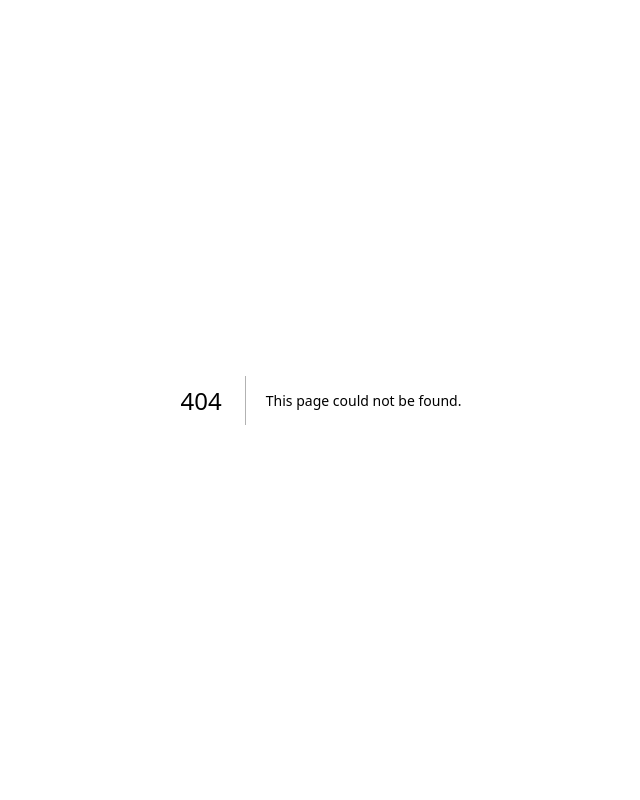
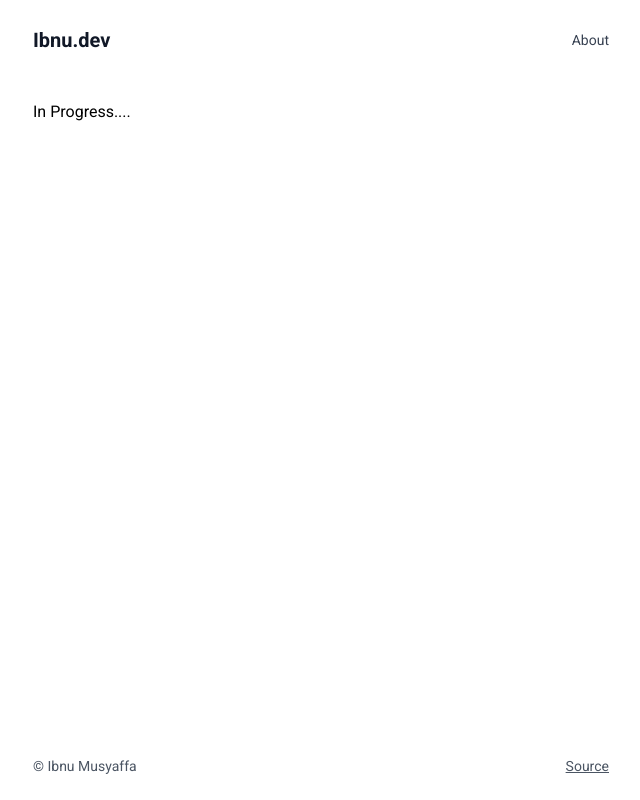
Before and after one commit to ibnumusyaffa/next-mdx-blog, a Next.js app: page /about in a window 1280 px wide. Before the commit this address had no page. Shown: the whole page, without its empty margins (319-959 px from the left). Built offline with nearby package versions, Linux system fonts and the light colour scheme.

Commit message:
update design

```diff
--- a/components/Layout.js
+++ b/components/Layout.js
@@ -5,30 +5,36 @@ function Layout({ children }) {
   return (
     <React.Fragment>
       <nav>
-        <div className="h-20 flex justify-center border-b">
-          <div className="px-5 md:px-0 w-full md:w-[45%]   h-full flex items-center justify-between">
+        <div className="h-20 flex justify-center px-5 md:px-0">
+          <div className="w-full md:w-[45%]   h-full flex items-center justify-between">
             <Link href="/">
-              <di className="flex items-center space-x-3 ">
-                <div className="text-2xl lowercase font-bold text-transparent bg-clip-text bg-gradient-to-r from-purple-700  to-pink-500">
-                  Ibnu.dev
-                </div>
+              <di className="flex items-center space-x-3  transition-colors text-gray-900 hover:text-purple-700">
+                <div className="text-xl font-bold">Ibnu.dev</div>
               </di>
             </Link>
+            <div>
+              <Link href="/about">
+                <di className="flex items-center space-x-3  transition-colors text-gray-700 hover:text-purple-900">
+                  <div className="text-sm">About</div>
+                </di>
+              </Link>
+            </div>
           </div>
         </div>
       </nav>
 
       <div
-        className="flex justify-center py-5 mt-5"
+        className="flex justify-center py-5 px-5 md:px-0"
         style={{
-          minHeight: "calc(100vh - 8rem)",
+          minHeight: "calc(100vh - 9rem)",
         }}
       >
-        <main className="px-5 md:px-0 w-full md:w-[45%]">{children}</main>
+        <main className="w-full md:w-[45%] ">{children}</main>
       </div>
       <footer className="flex justify-center">
-        <div className="px-5 md:px-0 w-full md:w-[45%] text-gray-600 text-sm border-t border-gray-300 py-5 text-center">
-          © 2022. Ibnu Musyaffa
+        <div className="px-5 md:px-0 w-full md:w-[45%] text-gray-600 flex justify-between text-sm py-5">
+          <div>© Ibnu Musyaffa</div>
+          <a href="https://github.com/ibnumusyaffa/ibnu.dev" className="underline">Source</a>
         </div>
       </footer>
     </React.Fragment>
--- a/content/articles/practical-go-error-handling.mdx
+++ b/content/articles/practical-go-error-handling.mdx
@@ -188,7 +188,8 @@ func NewQueryError(message string, query string) *QueryError {
 func doSomething(level int) error {
 	if level == 1 {
 		return NewQueryError("Some query error", "Select * from blabla")
-    //kita juga bisa membuat error tanpa function constructor, sebagai contohnya
+
+    //kita juga bisa membuat error tanpa function constructor
     //return  &QueryError{Message: "Some query error", Query: "Select * from blabla"}
 	}
 
--- a/helpers/date.js
+++ b/helpers/date.js
@@ -2,5 +2,5 @@ import { format } from "date-fns";
 import locale from "date-fns/locale/id";
 
 export function defaultFormat(date) {
-  return format(date, "dd MMMM, yyyy", { locale });
+  return format(date, "dd MMM, yy", { locale });
 }
--- a/pages/_app.js
+++ b/pages/_app.js
@@ -9,6 +9,7 @@ import "@fontsource/roboto/500-italic.css";
 
 import "@fontsource/jetbrains-mono/400.css";
 import "@fontsource/jetbrains-mono/400-italic.css";
+
 import { Analytics } from "@vercel/analytics/react";
 import React from "react";
 
--- a/pages/_document.js
+++ b/pages/_document.js
@@ -10,7 +10,6 @@ class MyDocument extends Document {
     return (
       <Html lang="id">
         <Head>
-          <script async src="https://cdn.splitbee.io/sb.js"></script>
         </Head>
         <body>
           <Main />
--- /dev/null
+++ b/pages/about.js
@@ -0,0 +1,9 @@
+import React from 'react'
+import Layout from "../components/Layout";
+function About() {
+  return (
+    <Layout>In Progress....</Layout>
+  )
+}
+
+export default About
--- a/pages/api/og.js
+++ b/pages/api/og.js
@@ -1,23 +1,18 @@
 import { ImageResponse } from "@vercel/og";
 
 export const config = {
-  runtime: 'edge',
+  runtime: "edge",
 };
 
-
 export default function (req) {
-
-
   const { searchParams } = new URL(req.url);
 
-  const hasTitle = searchParams.has('title');
+  const hasTitle = searchParams.has("title");
   const heading = hasTitle
-      ? searchParams.get('title')?.slice(0, 100)
-      : 'My default title';
+    ? searchParams.get("title")?.slice(0, 100)
+    : "My default title";
 
-
-  const mode = "dark"
-  const paint =  "#fff"
+  const paint = "#fff";
 
   const fontSize = heading.length > 100 ? "70px" : "90px";
 
@@ -28,14 +23,10 @@ export default function (req) {
         style={{
           color: paint,
           background:
-            mode === "dark"
-              ? "linear-gradient(to right, rgb(17, 24, 39), rgb(88, 28, 135), rgb(124, 58, 237))"
-              : "white",
+            "linear-gradient(to right, rgb(17, 24, 39), rgb(88, 28, 135), rgb(124, 58, 237))",
         }}
       >
-
         <div tw="flex flex-col flex-1 py-10">
-
           <div
             tw="flex leading-[1.1] text-[80px] font-bold"
             style={{
--- a/pages/article/[slug].js
+++ b/pages/article/[slug].js
@@ -127,8 +127,8 @@ export default function Post({ code, frontmatter, slug, readingTime, toc }) {
 
 export async function getStaticProps({ params }) {
   let slug = params.slug;
-  let post_path = path.join(process.cwd(), "content", "articles");
-  let post = await getPost(post_path, slug);
+  let postPath = path.join(process.cwd(), "content", "articles");
+  let post = await getPost(postPath, slug);
 
   return {
     props: post,
@@ -136,8 +136,8 @@ export async function getStaticProps({ params }) {
 }
 
 export async function getStaticPaths() {
-  let post_path = path.join(process.cwd(), "content", "articles");
-  let paths = await getPaths(post_path);
+  let postPath = path.join(process.cwd(), "content", "articles");
+  let paths = await getPaths(postPath);
   return {
     paths,
     fallback: false,
--- a/pages/index.js
+++ b/pages/index.js
@@ -2,7 +2,6 @@ import React from "react";
 import Layout from "../components/Layout";
 import Link from "next/link";
 import path from "path";
-import Tag from "../components/Tag";
 import { getPosts } from "../helpers/mdx";
 import Meta from "../components/Meta";
 
@@ -10,28 +9,32 @@ function Index({ posts }) {
   return (
     <Layout>
       <Meta></Meta>
-      <div className="flex flex-col space-y-8">
-        {posts.map((item) => (
-          <Link key={item.id} href={`/article/${item.slug}`}>
-            <div className="group space-y-2 ">
-              <div className="text-2xl font-bold text-gray-900 hover:underline capitalize">
-                {item.title}
-              </div>
-              <div className="flex items-center space-x-3">
-                <div className="text-sm text-gray-700">{item.date}</div>
-                <div className="text-gray-700">·</div>
-                <div className="text-sm text-gray-700">{item.readingTime}</div>
-                <div className="text-gray-700">·</div>
-                <div>
-                  <Tag variant={item.category_color}>{item.category}</Tag>
-                </div>
-              </div>
 
-              <div className="text-gray-700">{item.description}</div>
-            </div>
-          </Link>
-        ))}
-      </div>
+      <main className="font-mono m-auto mb-10 text-sm">
+        <header className="text-gray-500  flex items-center text-xs">
+          <button className="w-24 h-9 text-left">Date</button>
+          <span className="grow">Title</span>
+          <button className="h-9">Read Time</button>
+        </header>
+        <ul>
+          {posts.map((item) => (
+            <li>
+              <Link key={item.id} href={`/article/${item.slug}`}>
+                <span className="flex transition-[background-color] hover:bg-gray-100 active:bg-gray-200 border-y border-gray-200 border-b-0">
+                  <span className="py-3 flex grow items-center ">
+                    <span className="w-24 inline-block self-start shrink-0 text-gray-500 ">
+                      {item.date}
+                    </span>
+                    <span className="grow"> {item.title}</span>
+                    <span className="text-gray-500  text-xs">{item.readingTime}</span>
+                  </span>
+                </span>
+              </Link>
+            </li>
+          ))}
+        </ul>
+      </main>
+      `
     </Layout>
   );
 }
--- a/pages/og.js
+++ /dev/null
@@ -1,30 +0,0 @@
-import React from "react";
-
-function Og() {
-  return (
-    <div className="w-1/2 h-[400px]  bg-gradient-to-r from-black to-blue-900">
-      <div className="flex-1 flex flex-col h-full p-10 space-y-5 justify-end">
-        <div>
-          <div className="text-white  text-4xl mt-5">
-            Panduan Ringkas Error Handling di Go
-          </div>
-        </div>
-
-        <div className="flex items-center space-x-3">
-          <div>
-            <img
-              className="w-10 h-10 rounded-full"
-              src="https://avatars.githubusercontent.com/u/19760223?v=4"
-            ></img>
-          </div>
-          <div>
-            <div className="text-xl text-gray-100">Ibnu Musyaffa</div>
-          </div>
-        </div>
-      </div>
-      {/* <div className="bg-blue-500 h-1.5 w-full"></div>/ */}
-    </div>
-  );
-}
-
-export default Og;
```
